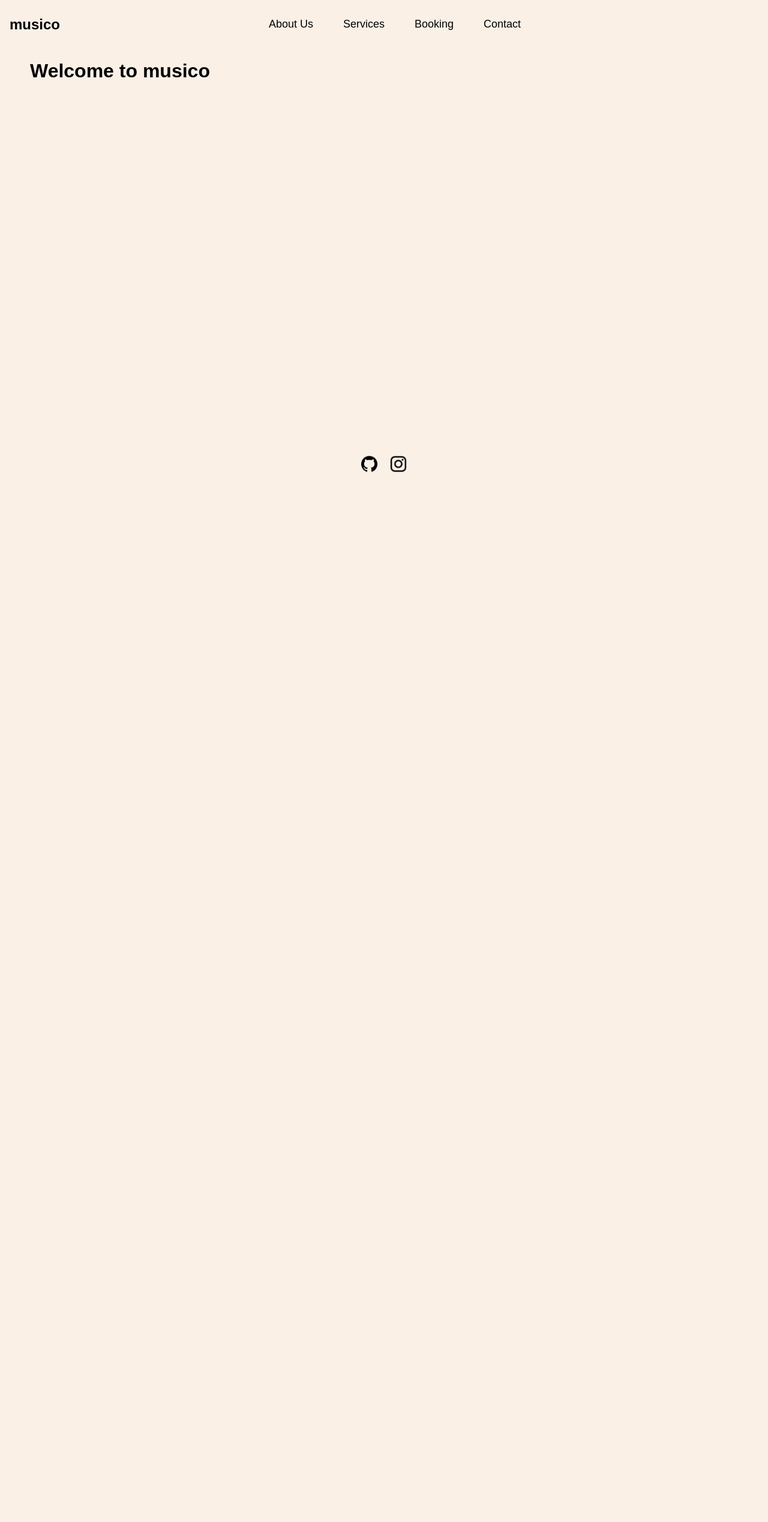
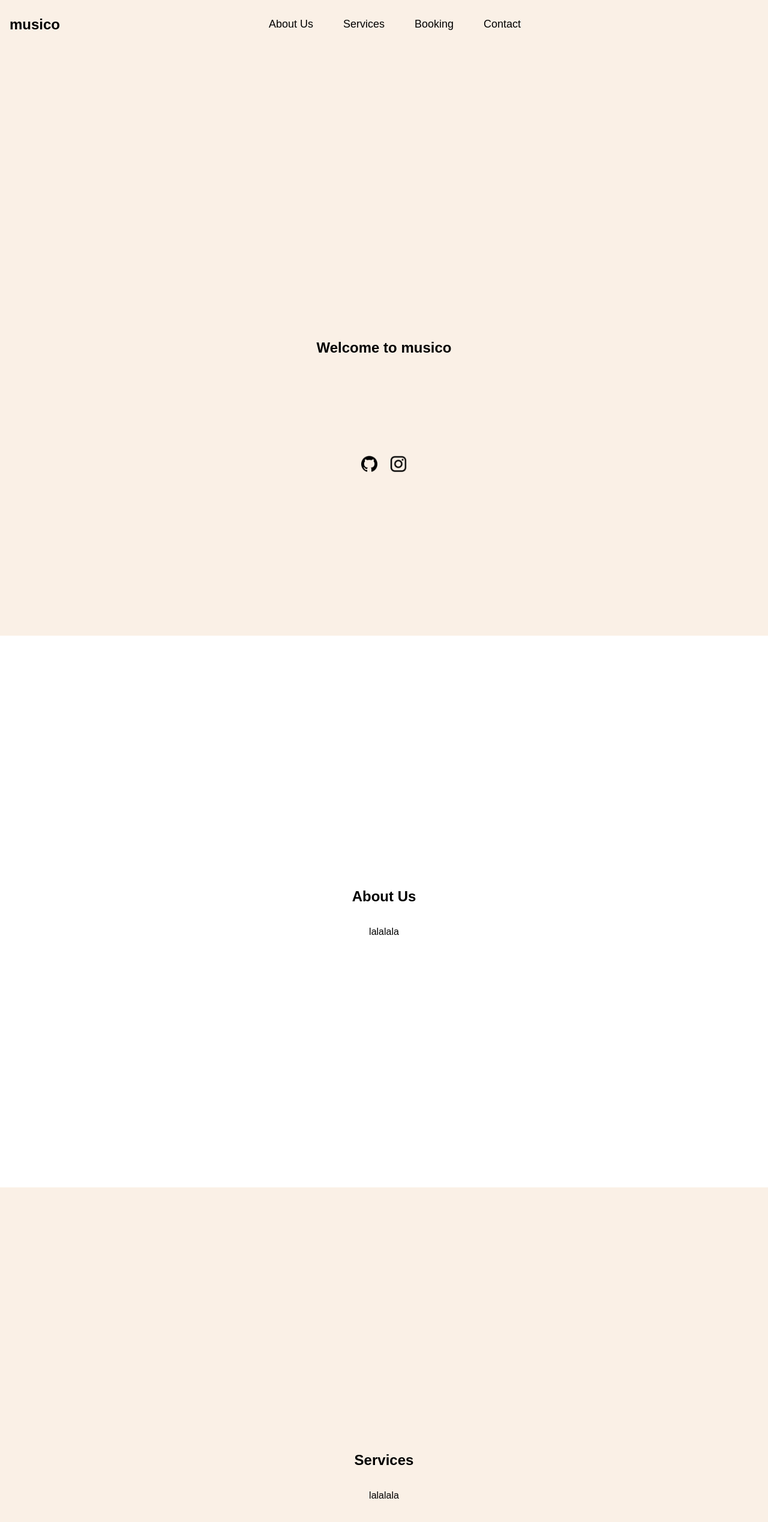
Before and after one commit to musicoduets/musicoduets.github.io, a React (Create React App) app in the folder musico_app/: page / in a window 1280 px wide. Shown: the top 2538 px of the page at 60% size. Before the commit the page ends 800 px from the top, so only its background shows below. Built offline with nearby package versions, Linux system fonts and the light colour scheme.

Commit message:
change layout

```diff
--- a/musico_app/src/components/Header.js
+++ b/musico_app/src/components/Header.js
@@ -1,19 +1,18 @@
 import React from "react";
-import { Link } from "react-router-dom";
 import "../styles/header.css";
 
 function Header() {
   return (
     <nav className="header">
       <div className="header-container">
-        <Link to="/" className="header-logo">
+        <a href="/" className="header-logo">
             musico
-        </Link>
+        </a>
         <div className="header-links">
-            <Link to="/about">About Us</Link>
-            <Link to="/services">Services</Link>
-            <Link to="/booking">Booking</Link>
-            <Link to="/contact">Contact</Link>
+            <a href="#about">About Us</a>
+            <a href="#services">Services</a>
+            <a href="#booking">Booking</a>
+            <a href="#contact">Contact</a>
         </div>
       </div>
     </nav>
--- a/musico_app/src/components/Home.js
+++ b/musico_app/src/components/Home.js
@@ -4,9 +4,43 @@ import "../styles/home.css";
 function Home() {
     return (
         <div className="home">
-            <h1>
-                Welcome to musico
-            </h1>
+            <section id="home">
+                <h1>
+                    Welcome to musico
+                </h1>
+            </section>
+            <section id="about">
+                <h2>
+                    About Us
+                </h2>
+                <p>
+                    lalalala
+                </p>
+            </section>
+            <section id="services">
+                <h2>
+                    Services
+                </h2>
+                <p>
+                    lalalala
+                </p>
+            </section>
+            <section id="booking">
+                <h2>
+                    Booking
+                </h2>
+                <p>
+                    lalalala
+                </p>
+            </section>
+            <section id="contact">
+                <h2>
+                    Contact
+                </h2>
+                <p>
+                    lalalala
+                </p>
+            </section>
         </div>
     );
 }
--- a/musico_app/src/styles/header.css
+++ b/musico_app/src/styles/header.css
@@ -47,7 +47,7 @@
 }
 
 .header-links a:hover {
-    background-color: #2b3d55;
+    background-color: #CFB595;
     color: #fff;
     border-radius: 30px;
 }
--- a/musico_app/src/styles/home.css
+++ b/musico_app/src/styles/home.css
@@ -7,6 +7,27 @@ body {
 
 .home {
     align-items: center;
-    margin-top: 100px;
-    margin-left: 50px;
+    padding-top: 100px;
 }
+
+section {
+    padding: 60px 20px;
+    margin: 20px 0;
+    height: 100vh;
+    display: flex;
+    flex-direction: column;
+    justify-content: center;
+    align-items: center;
+}
+
+section:nth-child(odd) {
+    background-color: #faf0e6
+}
+
+section:nth-child(even) {
+    background-color: white;
+}
+
+h1 {
+    justify-content: center;
+}
```
